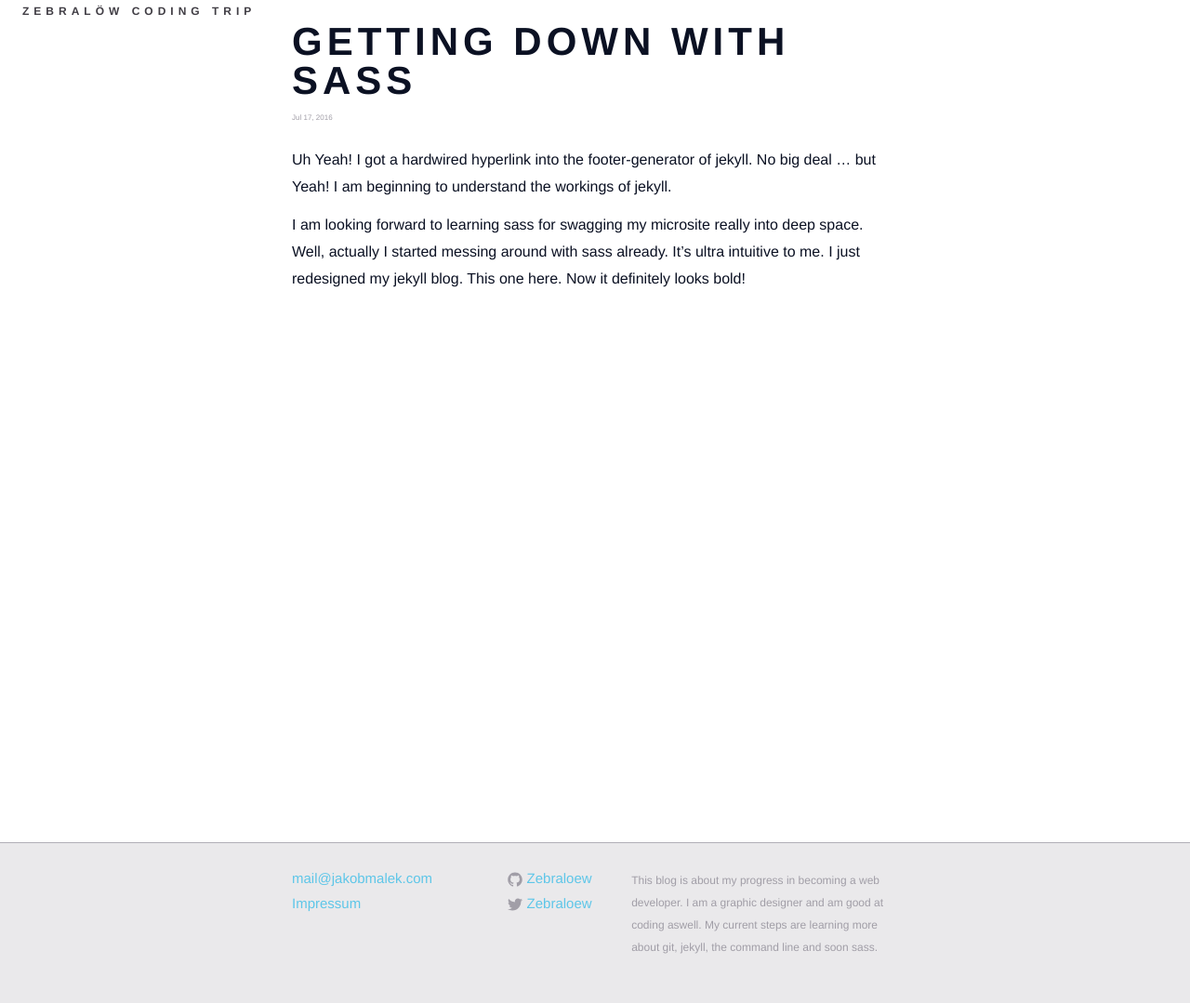
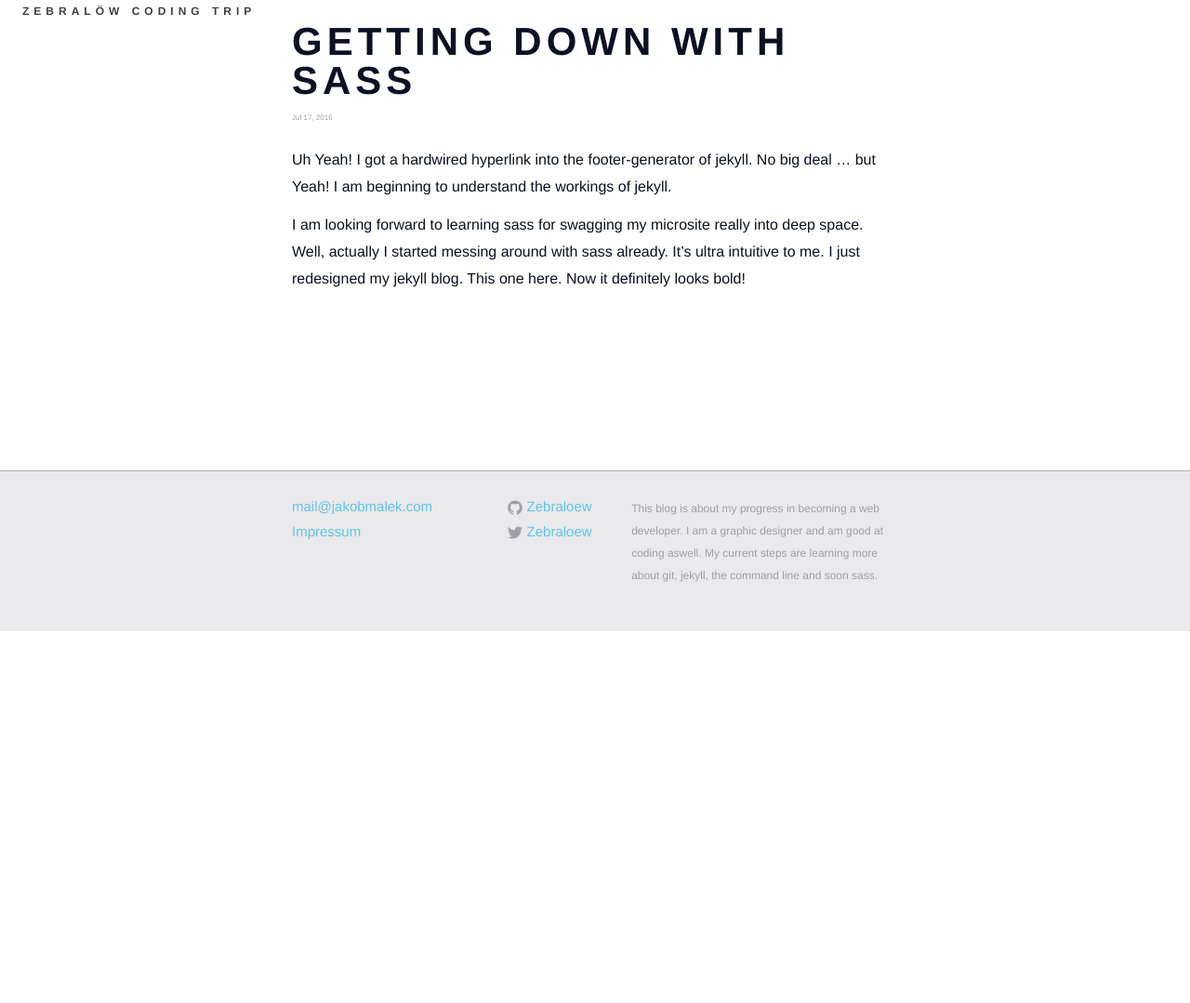
Before and after one commit to Zebraloew/Zebraloew.github.io, a Jekyll site: the page built from _posts/2016-07-17-sass.markdown, in a window 1280 px wide. Shown: the whole page at 93% size. Built offline with Jekyll 4.4.1, drawn with Linux system fonts in a browser that asks for light colours; after the commit the page ends 900 px from its top, so only the background shows below that.

Commit message:
post bugfix

```diff
--- a/_sass/_layout.scss
+++ b/_sass/_layout.scss
@@ -235,7 +235,7 @@
 
 .post-content {
     margin-bottom: $spacing-unit;
-    min-height: 700px;
+    min-height: 300px;
 
 
     h2 {
```
